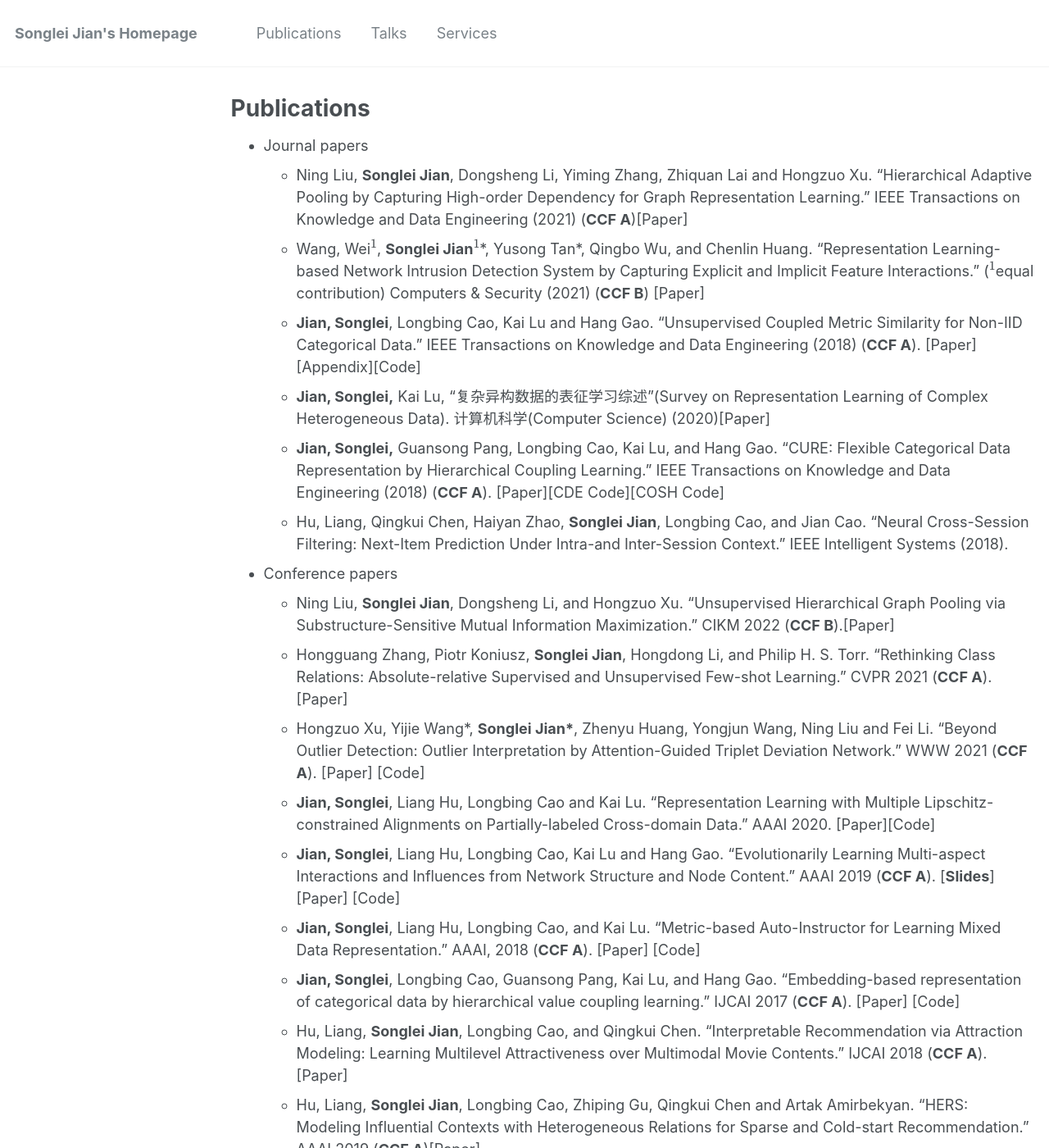
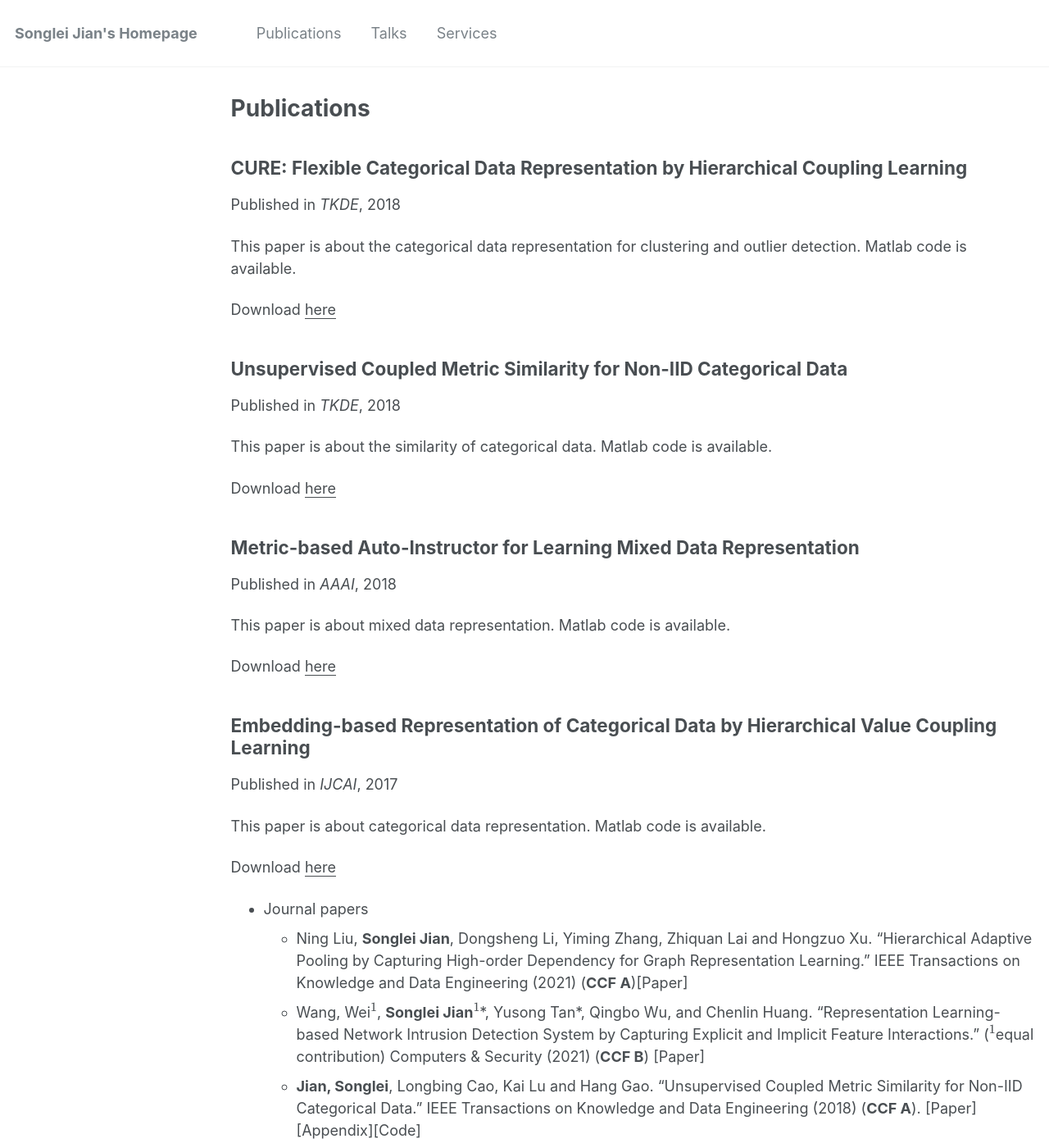
Before and after one commit to jiansonglei/jiansonglei.github.io, a Jekyll site: the page built from _pages/publications.md, in a window 1280 px wide and 1400 px high. Shown: the whole window at 82% size. Built offline with Jekyll 4.4.1, drawn with Linux system fonts in a browser that asks for light colours; formulas are drawn with MathJax 3; a script that is not in the unit is left out.

Commit message:
Update publications.md

```diff
--- a/_pages/publications.md
+++ b/_pages/publications.md
@@ -5,14 +5,15 @@ permalink: /publications/
 author_profile: false
 ---
 
-{% if author.googlescholar %}Hierarchical Adaptive Pooling by Capturing
-High-order Dependency for
-Graph Representation Learning
-
+{% if author.googlescholar %}
   You can also find my articles on <u><a href="{{author.googlescholar}}">my Google Scholar profile</a>.</u>
 {% endif %}
 
 {% include base_path %}
+
+{% for post in site.publications reversed %}
+  {% include archive-single.html %}
+{% endfor %}
 * Journal papers
   * Ning Liu, **Songlei Jian**, Dongsheng Li, Yiming Zhang, Zhiquan Lai and Hongzuo Xu. "Hierarchical Adaptive Pooling by Capturing High-order Dependency for Graph Representation Learning." IEEE Transactions on Knowledge and Data Engineering  (2021) (**CCF A**)[[Paper]](http://jiansonglei.github.io/files/HAP2021.pdf)
   * Wang, Wei$^{1}$, **Songlei Jian**$^{1}$\*, Yusong Tan\*, Qingbo Wu, and Chenlin Huang. "Representation Learning-based Network Intrusion Detection System by Capturing Explicit and Implicit Feature Interactions." ($^{1}$equal contribution) Computers & Security (2021) (**CCF B**) [[Paper]](http://jiansonglei.github.io/files/21comsec.pdf)
```
